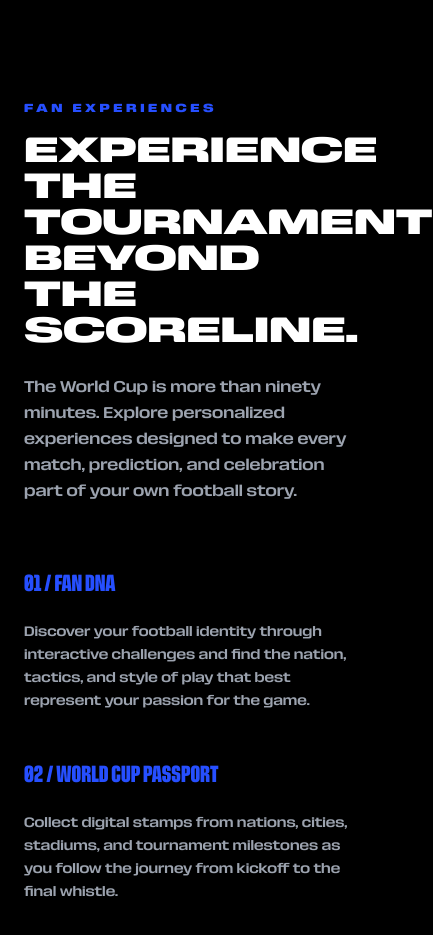
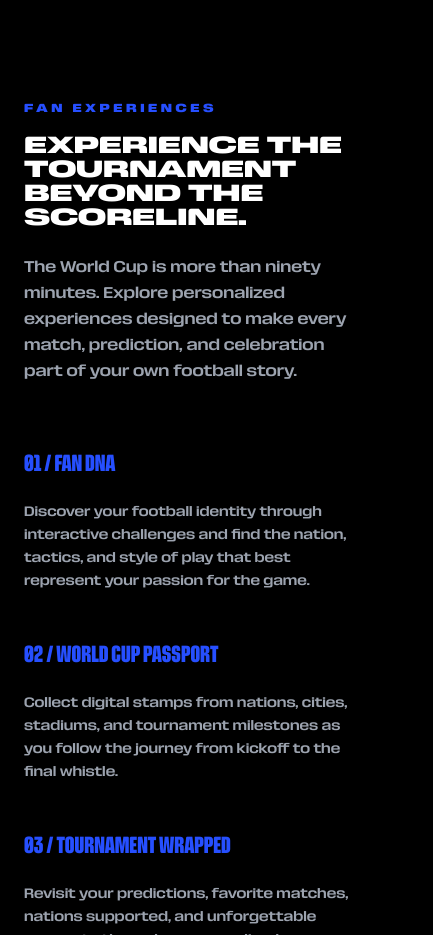
Before and after one commit to Eimmiit/world-cup-website, a website: page index.html in a window 390 px wide. Shown: the part 3180-4115 px from the top of the page, 433 px wide, since content can reach past the window. Drawn offline with nearby package versions, Linux system fonts and the light colour scheme; files that its build step writes are made by us from their sources.

Commit message:
Update index.html

```diff
--- a/index.html
+++ b/index.html
@@ -387,7 +387,7 @@
                 Fan Experiences
             </span>
 
-            <h2 class="font-semiexpandedblack text-4xl md:text-4xl uppercase text-white mt-4 leading-none">
+            <h2 class="font-semiexpandedblack text-2xl md:text-4xl uppercase text-white mt-4 leading-none">
                 Experience The Tournament
                 <br>
                 Beyond The Scoreline.
```
